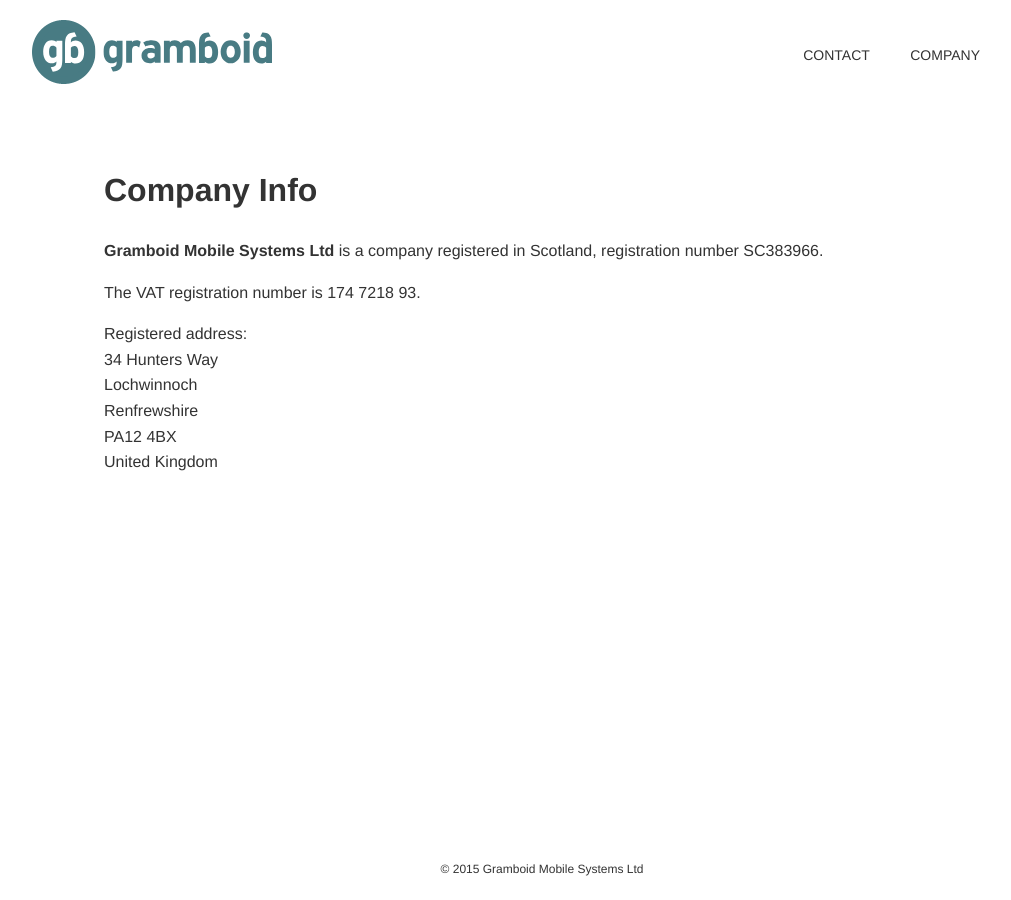
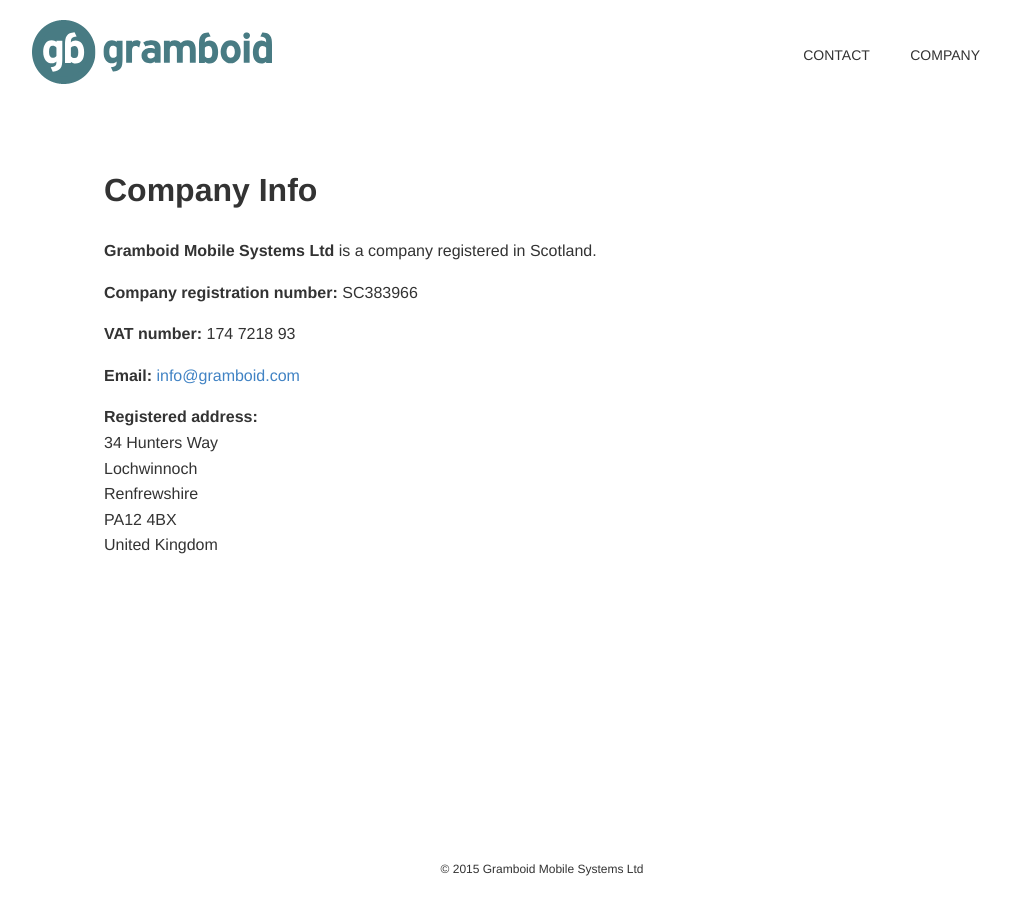
Before and after one commit to gramboid/gramboid.github.io, a Jekyll site: the page built from company/index.md, in a window 1280 px wide. Shown: the whole page, without its empty margins (98-1109 px from the left). Built offline with Jekyll 4.4.1, drawn with Linux system fonts in a browser that asks for light colours; Markdown is read by kramdown in place of the engine named in the settings.

Commit message:
Update main page content

```diff
--- a/company/index.md
+++ b/company/index.md
@@ -5,11 +5,21 @@ title: Company Info
 
 # Company Info
 
-**Gramboid Mobile Systems Ltd** is a company registered in Scotland, registration number SC383966.
+**Gramboid Mobile Systems Ltd** is a company registered in Scotland.
 
-The VAT registration number is 174 7218 93.
+**Company registration number:**
+SC383966
 
-Registered address:<br>
+**VAT number:**
+174 7218 93
+
+**Email:**
+<a href="mailto:infoATgramboidDOTcom" onclick="this.href=this.href
+              .replace(/AT/,'&#64;')
+              .replace(/DOT/,'&#46;')">info<span id="dummy">REMOVE</span>@gramboid<span id="dummy">REMOVE</span>.com
+</a>
+
+**Registered address:**<br>
 34 Hunters Way<br>
 Lochwinnoch<br>
 Renfrewshire<br>
--- a/default.css
+++ b/default.css
@@ -130,3 +130,7 @@ pre {
   background-color: rgba(128, 128, 128, 0.05);
   line-height: 1.45;
 }
+
+#dummy {
+  display: none;
+}
```
Also changed, not shown: contact/index.md (+5 -3 lines), index.md (+8 -3 lines).
